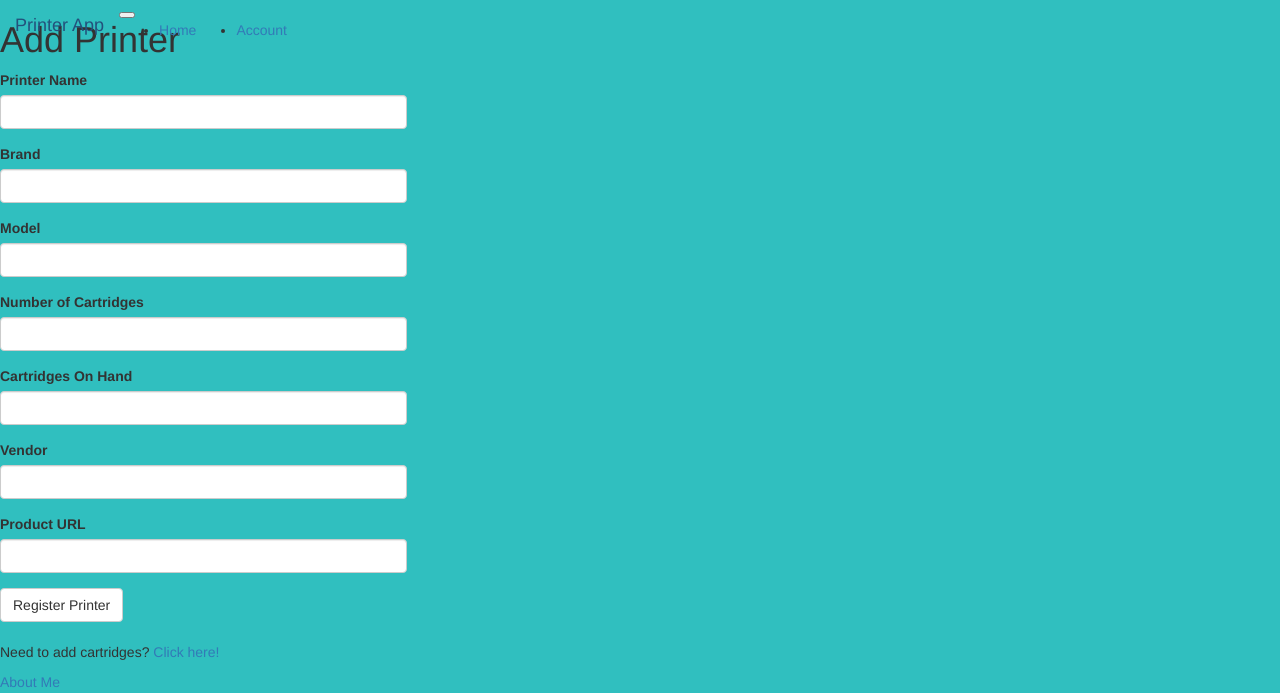
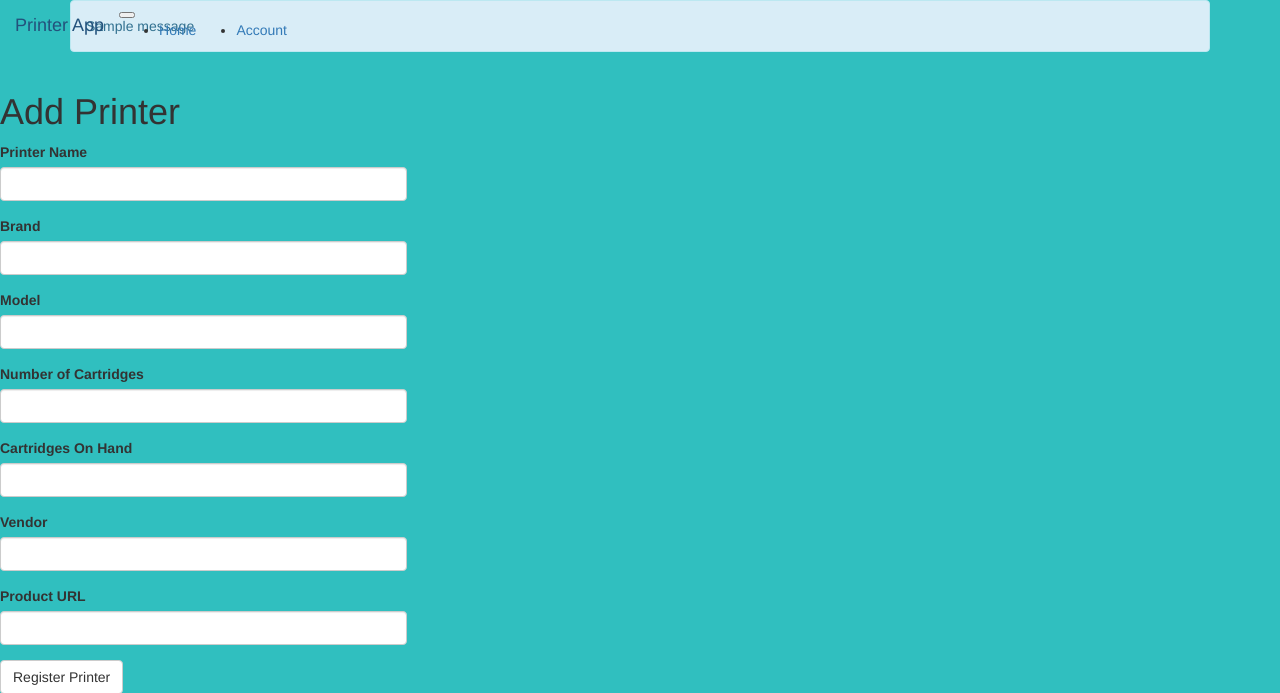
Before and after one commit to vadiimvooo/PrinterApp, a Flask app: page /add_printer in a window 1280 px wide. Shown: the top 693 px of the page. Run offline with Flask 2, Linux system fonts and the light colour scheme; a user stored in the database is signed in; tables that the repository leaves empty hold one stand-in row (values such as "Sample post"); one stand-in notice (Sample message) is shown; some libraries are stand-ins or nearby versions.

Commit message:
Added visibility for flashed messages.

```diff
--- a/app/templates/base.html
+++ b/app/templates/base.html
@@ -54,6 +54,18 @@
 
 {% block content %}
 
+    <div class="container">
+        {% with messages = get_flashed_messages() %}
+            {% if messages %}
+                {% for message in messages %}
+                    <div class="alert alert-info" role="alert">
+                        {{ message }}
+                    </div>
+                {% endfor %}
+            {% endif %}
+        {% endwith %}
+    </div>
+
     {% block app_content %}
     {% endblock %}
 
```
Lines whose indentation alone changed are shown as unchanged.
